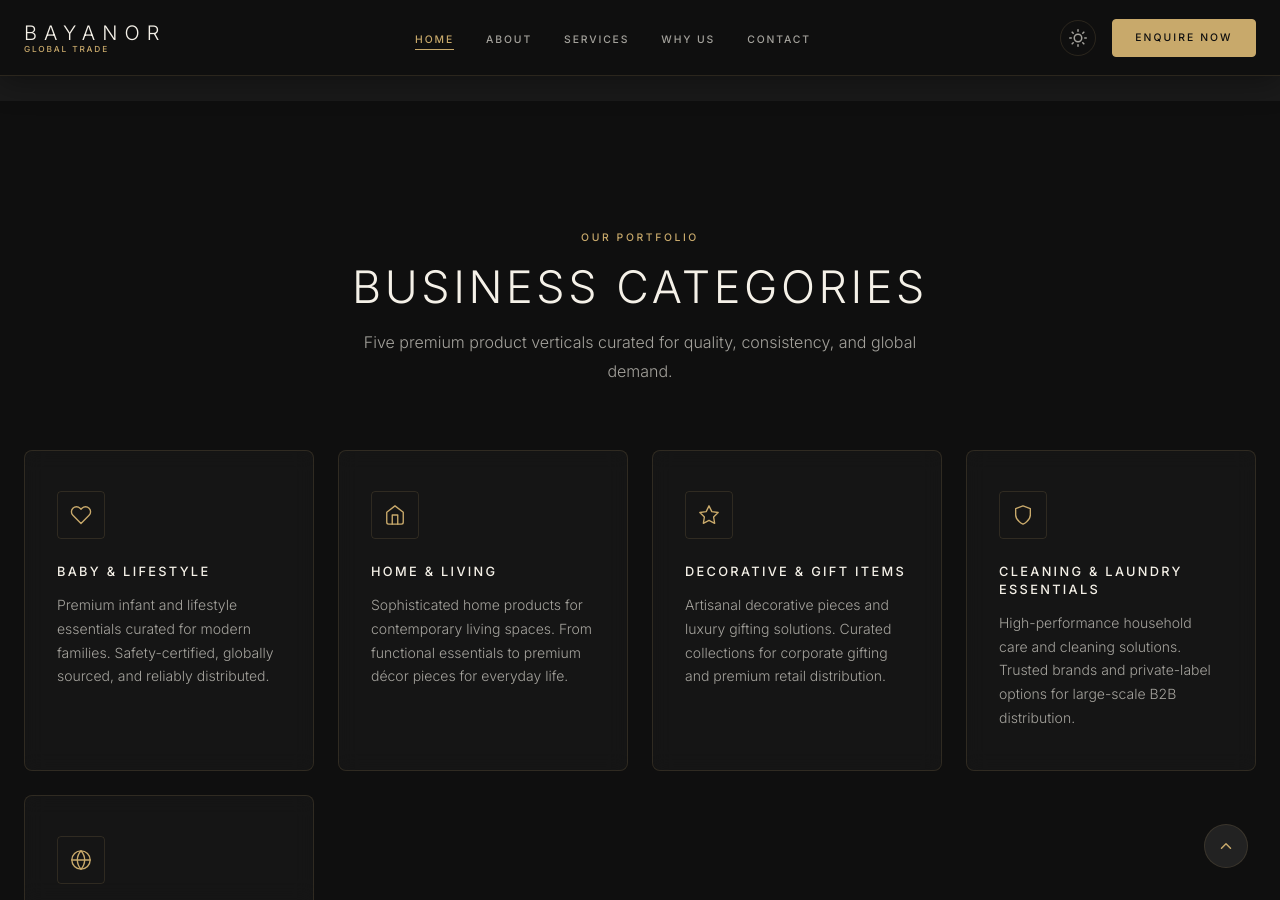
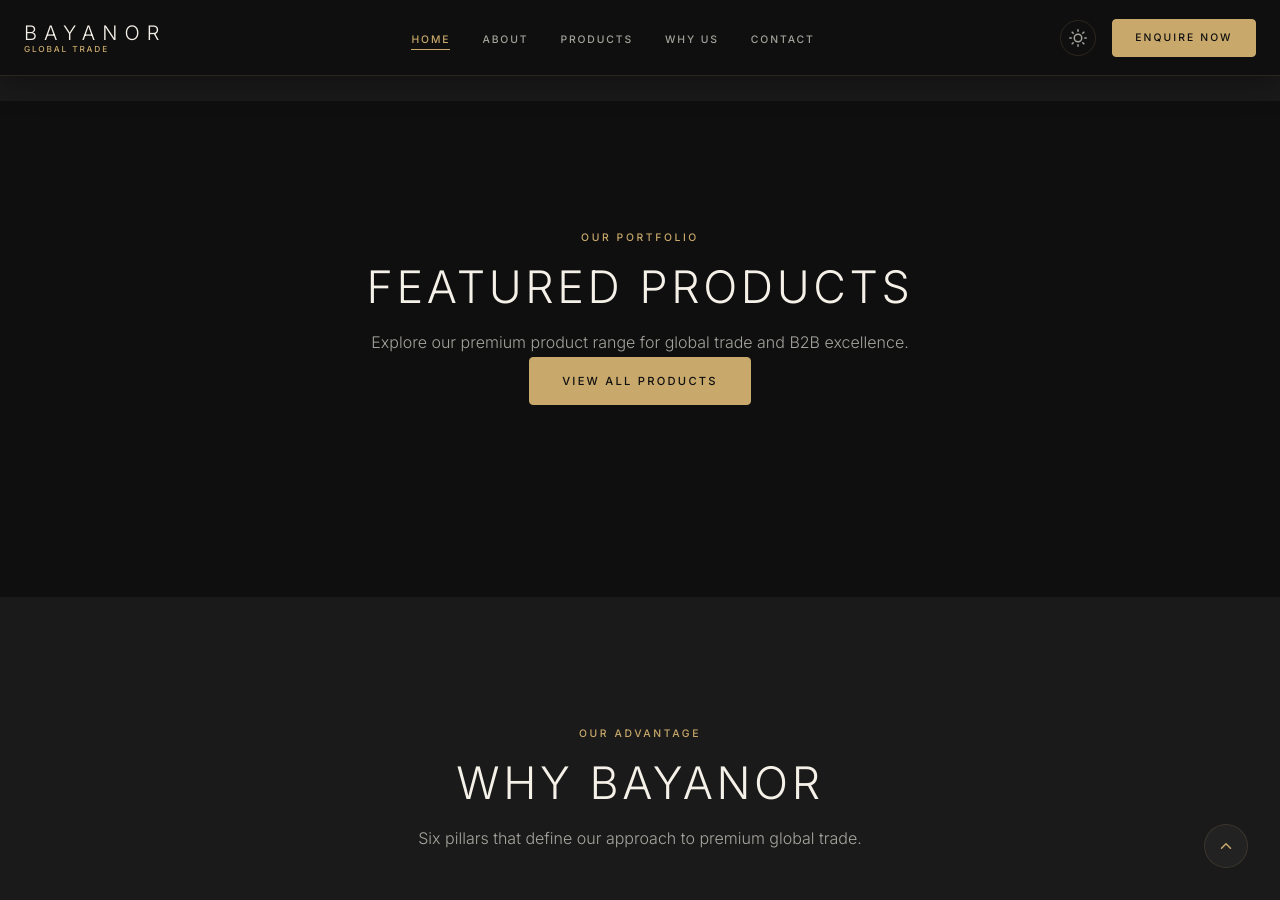
Before and after one commit to fkrafi/bayanor, a Jekyll site: the page built from index.md, in a window 1280 px wide and 900 px high, scrolled down 1880 px. Built offline with Jekyll 4.4.1, drawn with Linux system fonts in a browser that asks for light colours; some of the changed text lies outside the part shown.

Commit message:
removed services page

```diff
--- a/_includes/footer.html
+++ b/_includes/footer.html
@@ -52,21 +52,17 @@
         <ul class="footer__nav-list" role="list">
           <li><a href="{{ site.baseurl }}/" class="footer__nav-link">Home</a></li>
           <li><a href="{{ site.baseurl }}/about/" class="footer__nav-link">About Us</a></li>
-          <li><a href="{{ site.baseurl }}/#services" class="footer__nav-link">Our Services</a></li>
+          <li><a href="{{ site.baseurl }}/products/" class="footer__nav-link">Products</a></li>
           <li><a href="{{ site.baseurl }}/#why-us" class="footer__nav-link">Why BAYANOR</a></li>
           <li><a href="{{ site.baseurl }}/contact/" class="footer__nav-link">Contact</a></li>
         </ul>
       </div>
 
-      <!-- Services Column -->
+      <!-- Products Column -->
       <div class="footer__nav">
-        <h3 class="footer__nav-title">Categories</h3>
+        <h3 class="footer__nav-title">Products</h3>
         <ul class="footer__nav-list" role="list">
-          <li><a href="{{ site.baseurl }}/#services" class="footer__nav-link">Baby &amp; Lifestyle</a></li>
-          <li><a href="{{ site.baseurl }}/#services" class="footer__nav-link">Home &amp; Living</a></li>
-          <li><a href="{{ site.baseurl }}/#services" class="footer__nav-link">Decorative &amp; Gifts</a></li>
-          <li><a href="{{ site.baseurl }}/#services" class="footer__nav-link">Cleaning Essentials</a></li>
-          <li><a href="{{ site.baseurl }}/#services" class="footer__nav-link">General Trading</a></li>
+          <li><a href="{{ site.baseurl }}/products/" class="footer__nav-link">View All Products</a></li>
         </ul>
       </div>
 
--- a/_includes/navbar.html
+++ b/_includes/navbar.html
@@ -13,7 +13,7 @@
       <ul class="navbar__links" role="list">
         <li><a href="{{ site.baseurl }}/" class="navbar__link {% if page.url == '/' %}is-active{% endif %}">Home</a></li>
         <li><a href="{{ site.baseurl }}/about/" class="navbar__link {% if page.url contains '/about' %}is-active{% endif %}">About</a></li>
-        <li><a href="{{ site.baseurl }}/#services" class="navbar__link">Services</a></li>
+        <li><a href="{{ site.baseurl }}/products/" class="navbar__link">Products</a></li>
         <li><a href="{{ site.baseurl }}/#why-us" class="navbar__link">Why Us</a></li>
         <li><a href="{{ site.baseurl }}/contact/" class="navbar__link {% if page.url contains '/contact' %}is-active{% endif %}">Contact</a></li>
       </ul>
@@ -57,7 +57,7 @@
     <ul class="mobile-menu__links" role="list">
       <li><a href="{{ site.baseurl }}/" class="mobile-menu__link">Home</a></li>
       <li><a href="{{ site.baseurl }}/about/" class="mobile-menu__link">About</a></li>
-      <li><a href="{{ site.baseurl }}/#services" class="mobile-menu__link">Services</a></li>
+      <li><a href="{{ site.baseurl }}/products/" class="mobile-menu__link">Products</a></li>
       <li><a href="{{ site.baseurl }}/#why-us" class="mobile-menu__link">Why Us</a></li>
       <li><a href="{{ site.baseurl }}/contact/" class="mobile-menu__link">Contact</a></li>
       <li><a href="{{ site.baseurl }}/contact/" class="btn btn--gold btn--full">Enquire Now</a></li>
--- a/index.md
+++ b/index.md
@@ -80,61 +80,19 @@ description: "UAE-based premium trading house specialising in import/export, B2B
   </div>
 </section>
 
+
 <!-- ============================================================
-     Services / Business Categories
+     Products Section (Link)
 ============================================================ -->
-<section class="services section--lg" id="services">
+<section class="products-link section--lg" id="products">
   <div class="container">
     <div class="section-header section-header--center">
       <p class="section-label reveal-fade">Our Portfolio</p>
-      <h2 class="section-title reveal-fade" data-delay="80">Business Categories</h2>
+      <h2 class="section-title reveal-fade" data-delay="80">Featured Products</h2>
       <p class="section-subtitle reveal-fade" data-delay="160">
-        Five premium product verticals curated for quality, consistency, and global demand.
+        Explore our premium product range for global trade and B2B excellence.
       </p>
-    </div>
-
-    <div class="services__grid">
-
-      <div class="service-card">
-        <div class="service-card__icon" aria-hidden="true">
-          <svg width="22" height="22" viewBox="0 0 24 24" fill="none" stroke="currentColor" stroke-width="1.5" stroke-linecap="round" stroke-linejoin="round"><path d="M20.84 4.61a5.5 5.5 0 0 0-7.78 0L12 5.67l-1.06-1.06a5.5 5.5 0 0 0-7.78 7.78l1.06 1.06L12 21.23l7.78-7.78 1.06-1.06a5.5 5.5 0 0 0 0-7.78z"></path></svg>
-        </div>
-        <h3 class="service-card__title">Baby &amp; Lifestyle</h3>
-        <p class="service-card__desc">Premium infant and lifestyle essentials curated for modern families. Safety-certified, globally sourced, and reliably distributed.</p>
-      </div>
-
-      <div class="service-card">
-        <div class="service-card__icon" aria-hidden="true">
-          <svg width="22" height="22" viewBox="0 0 24 24" fill="none" stroke="currentColor" stroke-width="1.5" stroke-linecap="round" stroke-linejoin="round"><path d="M3 9l9-7 9 7v11a2 2 0 0 1-2 2H5a2 2 0 0 1-2-2z"></path><polyline points="9 22 9 12 15 12 15 22"></polyline></svg>
-        </div>
-        <h3 class="service-card__title">Home &amp; Living</h3>
-        <p class="service-card__desc">Sophisticated home products for contemporary living spaces. From functional essentials to premium décor pieces for everyday life.</p>
-      </div>
-
-      <div class="service-card">
-        <div class="service-card__icon" aria-hidden="true">
-          <svg width="22" height="22" viewBox="0 0 24 24" fill="none" stroke="currentColor" stroke-width="1.5" stroke-linecap="round" stroke-linejoin="round"><polygon points="12 2 15.09 8.26 22 9.27 17 14.14 18.18 21.02 12 17.77 5.82 21.02 7 14.14 2 9.27 8.91 8.26 12 2"></polygon></svg>
-        </div>
-        <h3 class="service-card__title">Decorative &amp; Gift Items</h3>
-        <p class="service-card__desc">Artisanal decorative pieces and luxury gifting solutions. Curated collections for corporate gifting and premium retail distribution.</p>
-      </div>
-
-      <div class="service-card">
-        <div class="service-card__icon" aria-hidden="true">
-          <svg width="22" height="22" viewBox="0 0 24 24" fill="none" stroke="currentColor" stroke-width="1.5" stroke-linecap="round" stroke-linejoin="round"><path d="M12 22s8-4 8-10V5l-8-3-8 3v7c0 6 8 10 8 10z"></path></svg>
-        </div>
-        <h3 class="service-card__title">Cleaning &amp; Laundry Essentials</h3>
-        <p class="service-card__desc">High-performance household care and cleaning solutions. Trusted brands and private-label options for large-scale B2B distribution.</p>
-      </div>
-
-      <div class="service-card">
-        <div class="service-card__icon" aria-hidden="true">
-          <svg width="22" height="22" viewBox="0 0 24 24" fill="none" stroke="currentColor" stroke-width="1.5" stroke-linecap="round" stroke-linejoin="round"><circle cx="12" cy="12" r="10"></circle><line x1="2" y1="12" x2="22" y2="12"></line><path d="M12 2a15.3 15.3 0 0 1 4 10 15.3 15.3 0 0 1-4 10 15.3 15.3 0 0 1-4-10 15.3 15.3 0 0 1 4-10z"></path></svg>
-        </div>
-        <h3 class="service-card__title">General Trading Solutions</h3>
-        <p class="service-card__desc">Comprehensive B2B sourcing, procurement, and distribution partnerships. Flexible solutions tailored to your market requirements.</p>
-      </div>
-
+      <a href="{{ site.baseurl }}/products/" class="btn btn--gold btn--lg reveal-fade" data-delay="240">View All Products</a>
     </div>
   </div>
 </section>
```
